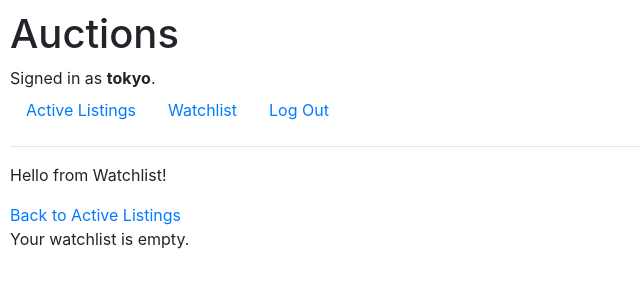
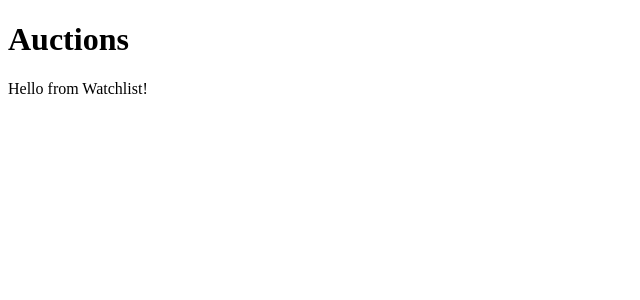
Before and after one commit to saravanankesa/CS50me, a Django app: page /watchlist/ in a window 1280 px wide. Shown: the top 300 px of the page, without its empty margins (0-640 px from the left). Run offline with Django 3.2, Linux system fonts and the light colour scheme; a user stored in the database is signed in; data comes from the database, SQL or seed files in the repository; some libraries are stand-ins or nearby versions.

Commit message:
Thu, Mar 28, 2024, 11:19 AM -06:00

```diff
--- a/w/wk4/commerce/auctions/templates/auctions/layout.html
+++ b/w/wk4/commerce/auctions/templates/auctions/layout.html
@@ -4,42 +4,9 @@
 <html lang="en">
 <head>
     <title>{% block title %}Auctions{% endblock %}</title>
-        <link rel="stylesheet" href="https://stackpath.bootstrapcdn.com/bootstrap/4.4.1/css/bootstrap.min.css" integrity="sha384-Vkoo8x4CGsO3+Hhxv8T/Q5PaXtkKtu6ug5TOeNV6gBiFeWPGFN9MuhOf23Q9Ifjh" crossorigin="anonymous">
-        <link href="{% static 'auctions/styles.css' %}" rel="stylesheet">
 </head>
 <body>
     <h1>Auctions</h1>
-        <div>
-            {% if user.is_authenticated %}
-                Signed in as <strong>{{ user.username }}</strong>.
-            {% else %}
-                Not signed in.
-            {% endif %}
-        </div>
-        <ul class="nav">
-            <li class="nav-item">
-                <a class="nav-link" href="{% url 'index' %}">Active Listings</a>
-            </li>
-            {% if user.is_authenticated %}
-                <li class="nav-item">
-                    <a class="nav-link" href="{% url 'view_watchlist' %}">Watchlist</a>
-                </li>
-            {% endif %}
-            {% if user.is_authenticated %}
-                <li class="nav-item">
-                    <a class="nav-link" href="{% url 'logout' %}">Log Out</a>
-                </li>
-            {% else %}
-                <li class="nav-item">
-                    <a class="nav-link" href="{% url 'login' %}">Log In</a>
-                </li>
-                <li class="nav-item">
-                    <a class="nav-link" href="{% url 'register' %}">Register</a>
-                </li>
-            {% endif %}
-        </ul>
-        <hr>
-        {% block body %}
-        {% endblock %}
+    {% block body %}{% endblock %}
 </body>
 </html>
--- a/w/wk4/commerce/auctions/templates/auctions/watchlist.html
+++ b/w/wk4/commerce/auctions/templates/auctions/watchlist.html
@@ -1,23 +1,7 @@
 {% extends "auctions/layout.html" %}
 
-<!-- In watchlist.html -->
+{% block title %}Watchlist{% endblock %}
+
 {% block body %}
     <p>Hello from Watchlist!</p>
-    <a href="{% url 'index' %}">Back to Active Listings</a>
-    {% for listing in watchlist %}
-        <div>
-            <h3>{{ listing.title }}</h3>
-            <p>Description: {{ listing.description }}</p>
-            <p>Current Price: {{ listing.current_bid|default:listing.starting_bid }}</p>
-            {% if listing.image_url %}
-                <img src="{{ listing.image_url }}" alt="Listing Image" style="max-width: 100px;">
-            {% endif %}
-            <a href="{% url 'listing_detail' listing.id %}">View Listing</a>
-            <a href="{% url 'remove_from_watchlist' listing.id %}">Remove from Watchlist</a>
-        </div>
-    {% empty %}
-        <p>Your watchlist is empty.</p>
-    {% endfor %}
-
-    <a href="{% url 'index' %}"Back to Active Listings</a>
 {% endblock %}
```
Lines whose indentation alone changed are shown as unchanged.
